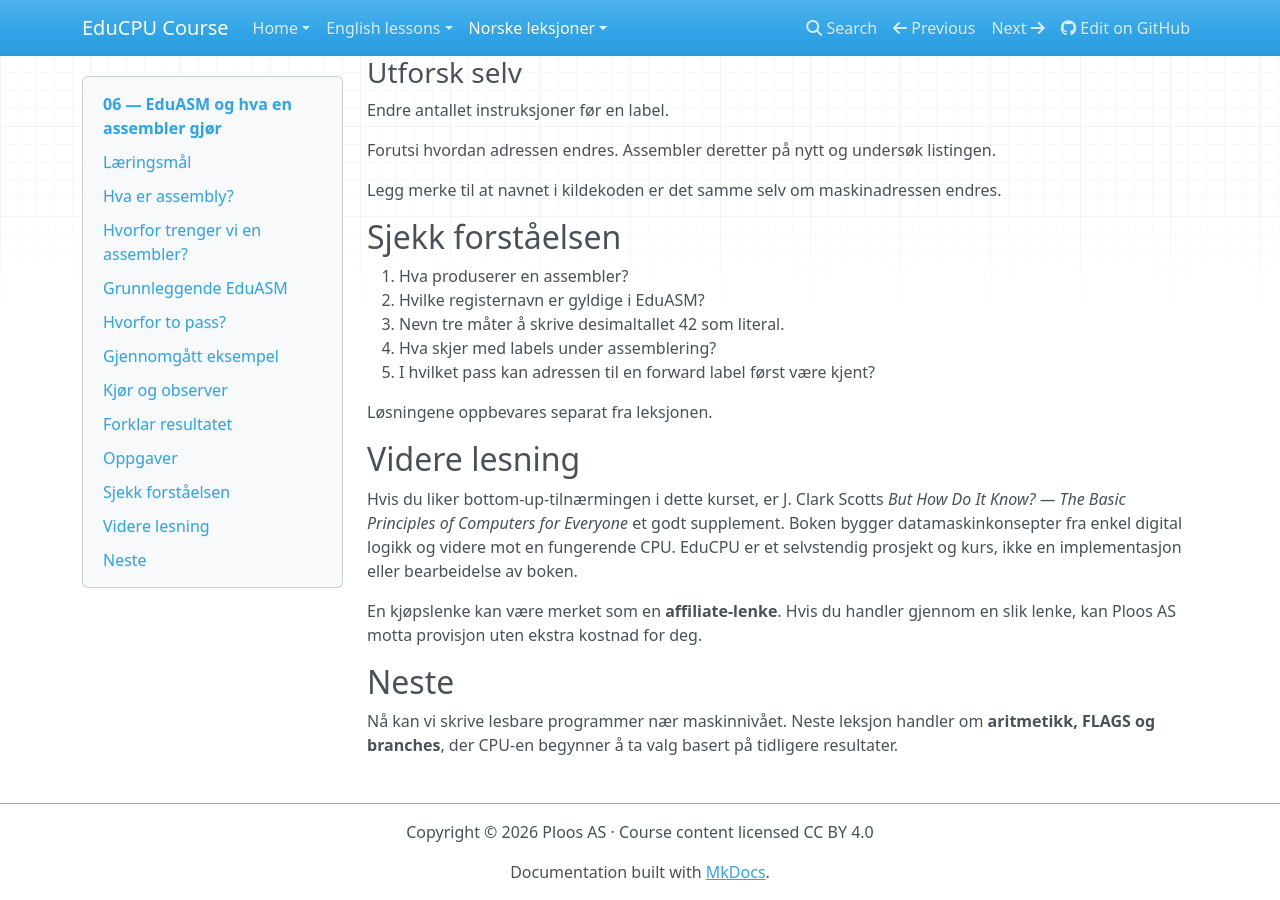
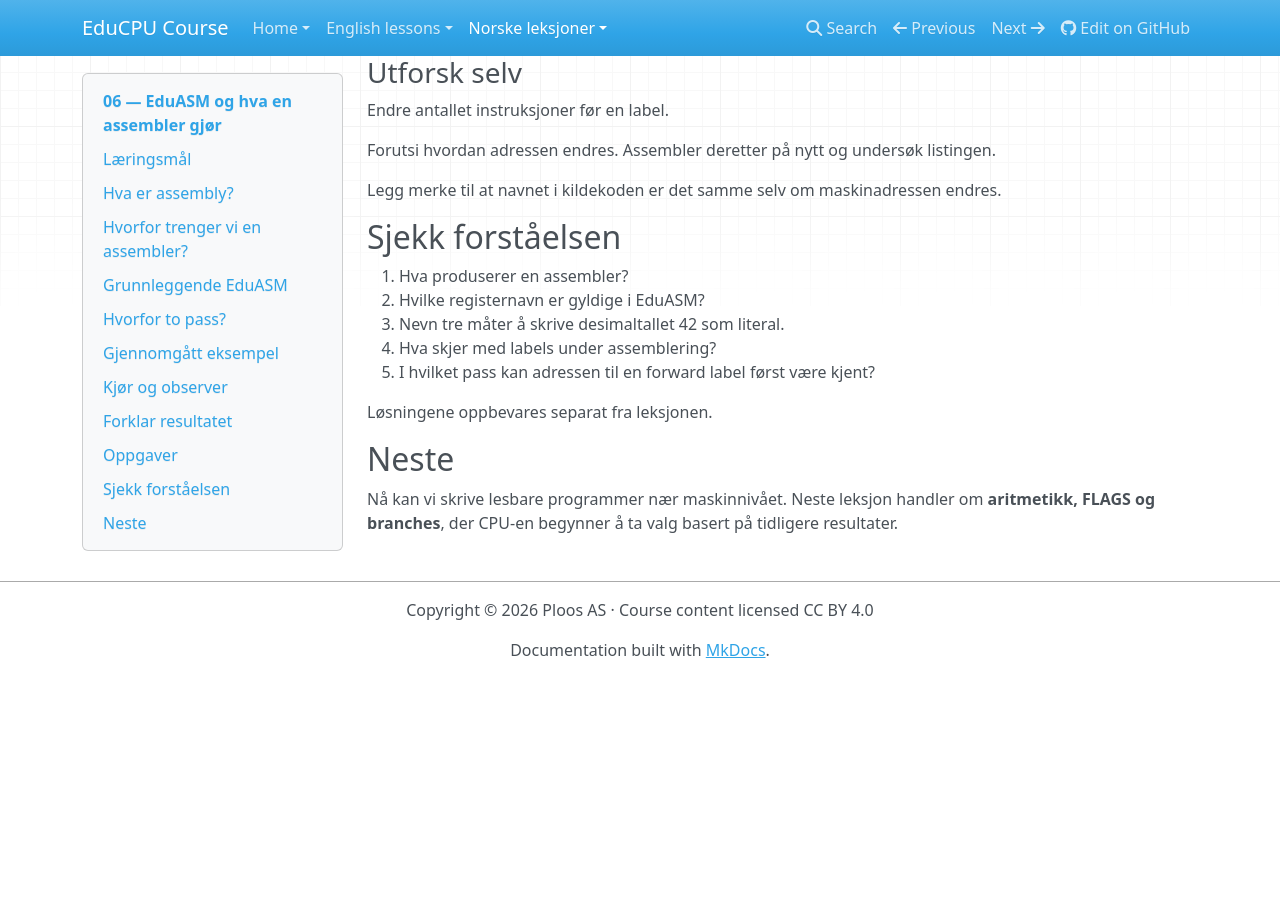
Before and after one commit to Ploos-AS/EduCPU, an MkDocs documentation site: the page built from course/no/lessons/06-eduasm.md, in a window 1280 px wide and 900 px high, scrolled down 3835 px. Built offline with MkDocs 1.6.1, drawn with Linux system fonts in a browser that asks for light colours; nearby versions of some CDN libraries; after the commit the page ends 4513 px from its top, so only the background shows below that.

Commit message:
M7: keep further reading at site level

```diff
--- a/course/no/lessons/06-eduasm.md
+++ b/course/no/lessons/06-eduasm.md
@@ -218,11 +218,6 @@ Legg merke til at navnet i kildekoden er det samme selv om maskinadressen endres
 
 Løsningene oppbevares separat fra leksjonen.
 
-## Videre lesning
-
-Hvis du liker bottom-up-tilnærmingen i dette kurset, er J. Clark Scotts *But How Do It Know? — The Basic Principles of Computers for Everyone* et godt supplement. Boken bygger datamaskinkonsepter fra enkel digital logikk og videre mot en fungerende CPU. EduCPU er et selvstendig prosjekt og kurs, ikke en implementasjon eller bearbeidelse av boken.
-
-En kjøpslenke kan være merket som en **affiliate-lenke**. Hvis du handler gjennom en slik lenke, kan Ploos AS motta provisjon uten ekstra kostnad for deg.
 
 ## Neste
 
```
